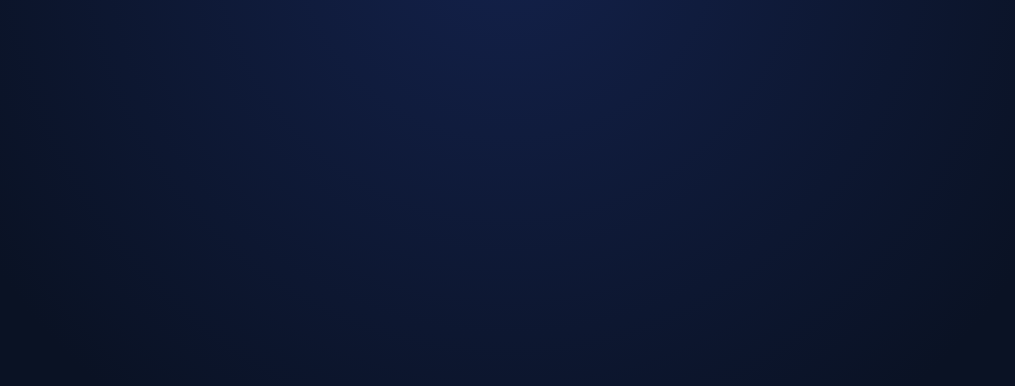
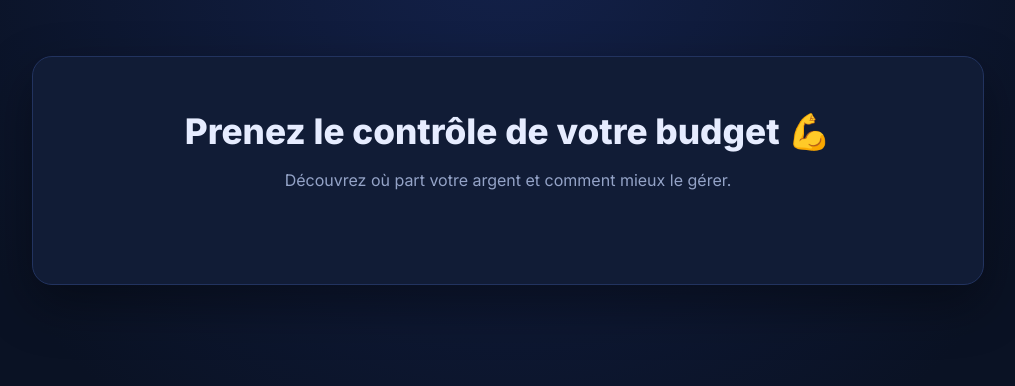
Before and after one commit to r-ovoundard/mon-budget, a PHP site: page / in a window 1280 px wide. Shown: the part 72-458 px from the top of the page, without its empty margins (132-1147 px from the left). Run offline with PHP 8.4, Linux system fonts and the light colour scheme.

Commit message:
ajout du titre et de la carte principale

```diff
--- a/css/style.css
+++ b/css/style.css
@@ -96,3 +96,37 @@ body {
   background: var(--accent);
   color: #fff;
 }
+/* =========================================================
+   CARTE PRINCIPALE
+   ========================================================= */
+.container {
+  max-width: 1000px;
+  margin: 56px auto;
+  padding: 0 24px;
+}
+
+.card {
+  background: var(--card);
+  border: 1px solid var(--border);
+  border-radius: 20px;
+  padding: 48px;
+  box-shadow: 0 20px 50px rgba(0, 0, 0, 0.4);
+}
+
+h1 {
+  text-align: center;
+  font-size: 2.2rem;
+  font-weight: 800;
+}
+
+.subtitle {
+  text-align: center;
+  color: var(--text-muted);
+  margin: 10px 0 44px;
+}
+
+.section-title {
+  font-size: 1.1rem;
+  font-weight: 700;
+  margin-bottom: 14px;
+}
--- a/index.html
+++ b/index.html
@@ -27,6 +27,8 @@
     <section class="card">
 
       <!-- TITRE -->
+      <h1>Prenez le contrôle de votre budget 💪</h1>
+      <p class="subtitle">Découvrez où part votre argent et comment mieux le gérer.</p>
 
       <!-- BARRE -->
 
```
